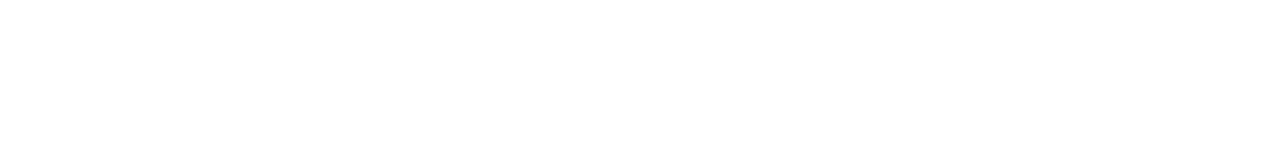
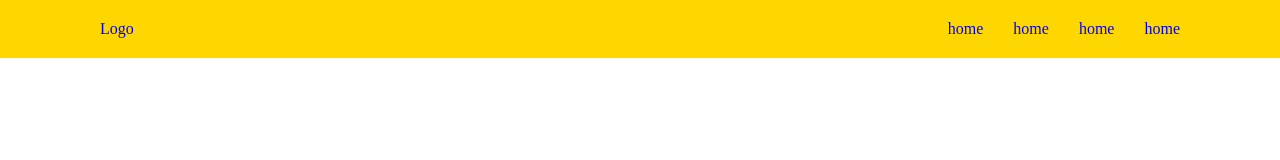
Before and after one commit to Gega-Jikuridze/git-lecture, a plain HTML site: page index.html in a window 1280 px wide. Drawn offline with Linux system fonts and the light colour scheme.

Commit message:
Create header

```diff
--- a/index.html
+++ b/index.html
@@ -8,9 +8,19 @@
 </head>
 <body>
 
+    <!-- header  -->
 
-
-
+    <header>
+        <div class="logo">
+            <a href="#">Logo</a>
+        </div>
+        <div class="nav">
+            <a href="#">home</a>
+            <a href="#">home</a>
+            <a href="#">home</a>
+            <a href="#">home</a>
+        </div>
+    </header>
 
 </body>
 </html>
--- a/style.css
+++ b/style.css
@@ -4,3 +4,18 @@
     box-sizing: border-box;
     text-decoration: none;
 }
+
+
+
+
+header{
+    display: flex;
+    justify-content: space-between;
+    padding: 20px 100px;
+    background-color: gold;
+}
+
+.nav{
+    display: flex;
+    gap: 30px;
+}
```
